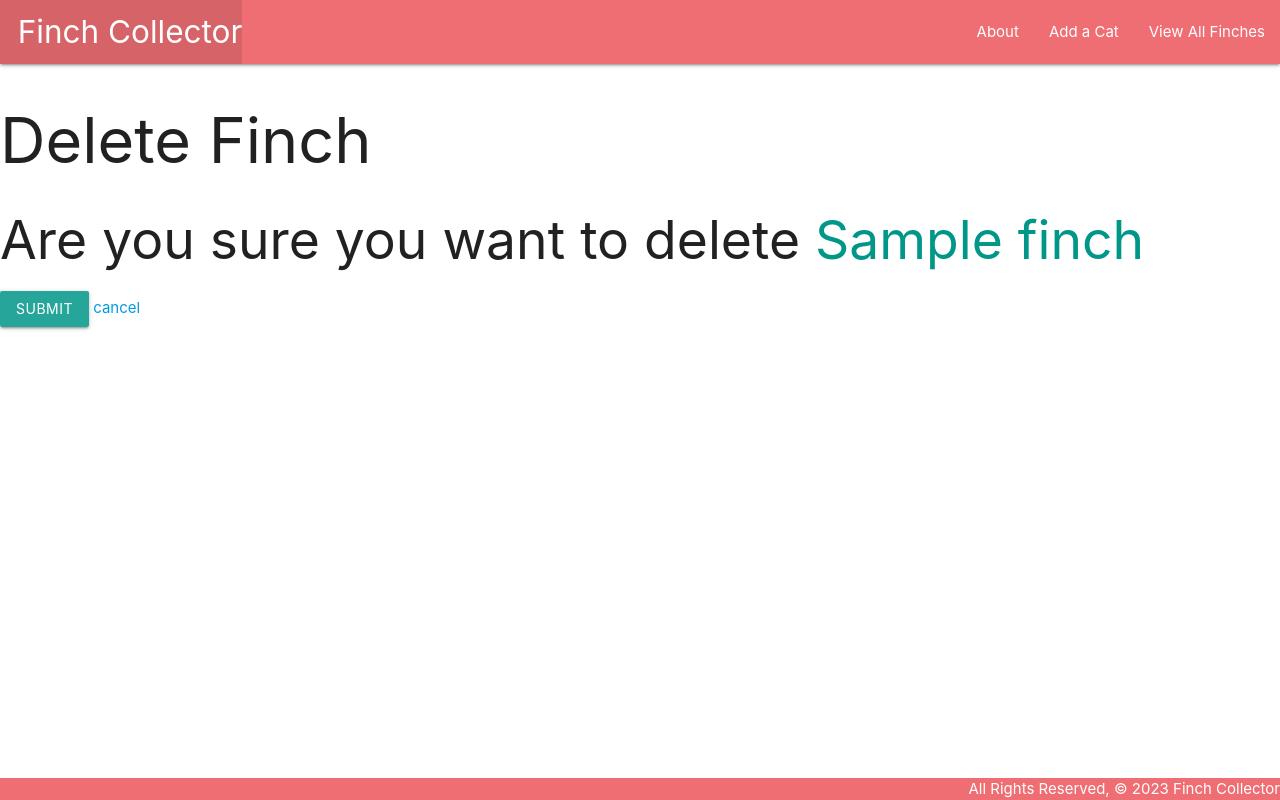
After one commit to JennyZhong2022/finch-python-lab, a Django app: page /finches/1/delete in a window 1280 px wide. The commit adds this page. Run offline with Django 5.2, Linux system fonts and the light colour scheme; tables that the repository leaves empty hold one stand-in row (values such as "Sample post").

Commit message:
add CRUD

```diff
--- a/main_app/models.py
+++ b/main_app/models.py
@@ -1,4 +1,5 @@
 from django.db import models
+from django.urls import reverse
 
 # Create your models here.
 class Finch(models.Model):
@@ -6,3 +7,9 @@ class Finch(models.Model):
   breed=models.CharField(max_length=100)
   description=models.TextField(max_length=250)
   age=models.IntegerField()
+
+  def __str_(self):
+    return f'{self.name}: {self.id}'
+
+  def get_absolute_url(self):
+    return reverse('detail',kwargs={'finch_id':self.id})
--- a/main_app/templates/base.html
+++ b/main_app/templates/base.html
@@ -15,11 +15,16 @@
     <nav>
       <div class="nav-wrapper">
         <ul>
-          <li><a href="/" class="left brand-logo">&nbsp;&nbsp;Finch Collector</a></li>
+          <!-- {% url 'home'%} 'home is the name value in the url.py for this path.' -->
+          <li><a href="{% url 'home'%}" class="left brand-logo">&nbsp;&nbsp;Finch Collector</a></li>
+          <!-- <li><a href="/" class="left brand-logo">&nbsp;&nbsp;Finch Collector</a></li> -->
         </ul>
         <ul class="right">
-          <li><a href="/about">About</a></li>
-          <li><a href="/finches">View All Finches</a></li>
+          <li><a href="{% url 'about' %}">About</a></li>
+          <!-- <li><a href="/about">About</a></li> -->
+          <li><a href="{% url 'finches_create' %}">Add a Cat</a></li>
+          <li><a href="{% url 'index' %}">View All Finches</a></li>
+          <!-- <li><a href="/finches">View All Finches</a></li> -->
         </ul>
       </div>
     </nav>
--- a/main_app/templates/finches/detail.html
+++ b/main_app/templates/finches/detail.html
@@ -11,6 +11,11 @@
   {% else %}
     <p>Age: Baby</p>
   {% endif %}
+
+  <div class="card-action">
+    <a href="{% url 'finches_update' finch.id %}">Edit</a>
+    <a href="{% url 'finches_delete' finch.id %}">Delete</a>
+  </div>
 </div>
 </div>
 {% endblock %}
--- /dev/null
+++ b/main_app/templates/main_app/finch_confirm_delete.html
@@ -0,0 +1,18 @@
+{% extends 'base.html' %}
+
+{% block content %}
+<h1>Delete Finch</h1>
+<h2>
+Are you sure you want to delete <span class="teal-text">{{object.name}}  </span>
+</h2>
+
+<form method="POST">
+  {%csrf_token%}
+
+  <input type="submit" class="btn">
+  <a href="{%url 'detail' finch.id %}">cancel</a>
+</form>
+
+
+
+{% endblock %}
--- a/main_app/urls.py
+++ b/main_app/urls.py
@@ -1,9 +1,14 @@
 from django.urls import path
 from . import views
+
 
 urlpatterns=[
   path('', views.home, name='home'),
   path('about/', views.about, name='about'),
   path('finches/',views.finches_index,name='index'),
-  path('finches/<int:finch_id>',views.finches_detail, name='detail')
+  path('finches/<int:finch_id>',views.finches_detail, name='detail'),
+  path('finches/create', views.FinchCreate.as_view(), name='finches_create'),
+  # pk=finch_id
+  path('finches/<int:pk>/update', views.FinchUpdate.as_view(), name='finches_update'),
+  path('finches/<int:pk>/delete', views.FinchDelete.as_view(), name='finches_delete')
 ]
--- a/main_app/views.py
+++ b/main_app/views.py
@@ -1,4 +1,5 @@
 from django.shortcuts import render
+from django.views.generic.edit import CreateView,UpdateView,DeleteView
 from .models import Finch
 
 # Create your views here.
@@ -19,3 +20,16 @@ def finches_detail(request,finch_id):
     return render(request,'finches/detail.html',{
       'finch':finch
     })
+
+class FinchCreate(CreateView):
+  model=Finch
+  fields='__all__'
+
+class FinchUpdate(UpdateView):
+  model=Finch
+  fields=['breed','description','age']
+
+
+class FinchDelete(DeleteView):
+  model=Finch
+  success_url='/finches'
```
Also changed, not shown: main_app/templates/main_app/finch_form.html (added, +23 -0 lines).
